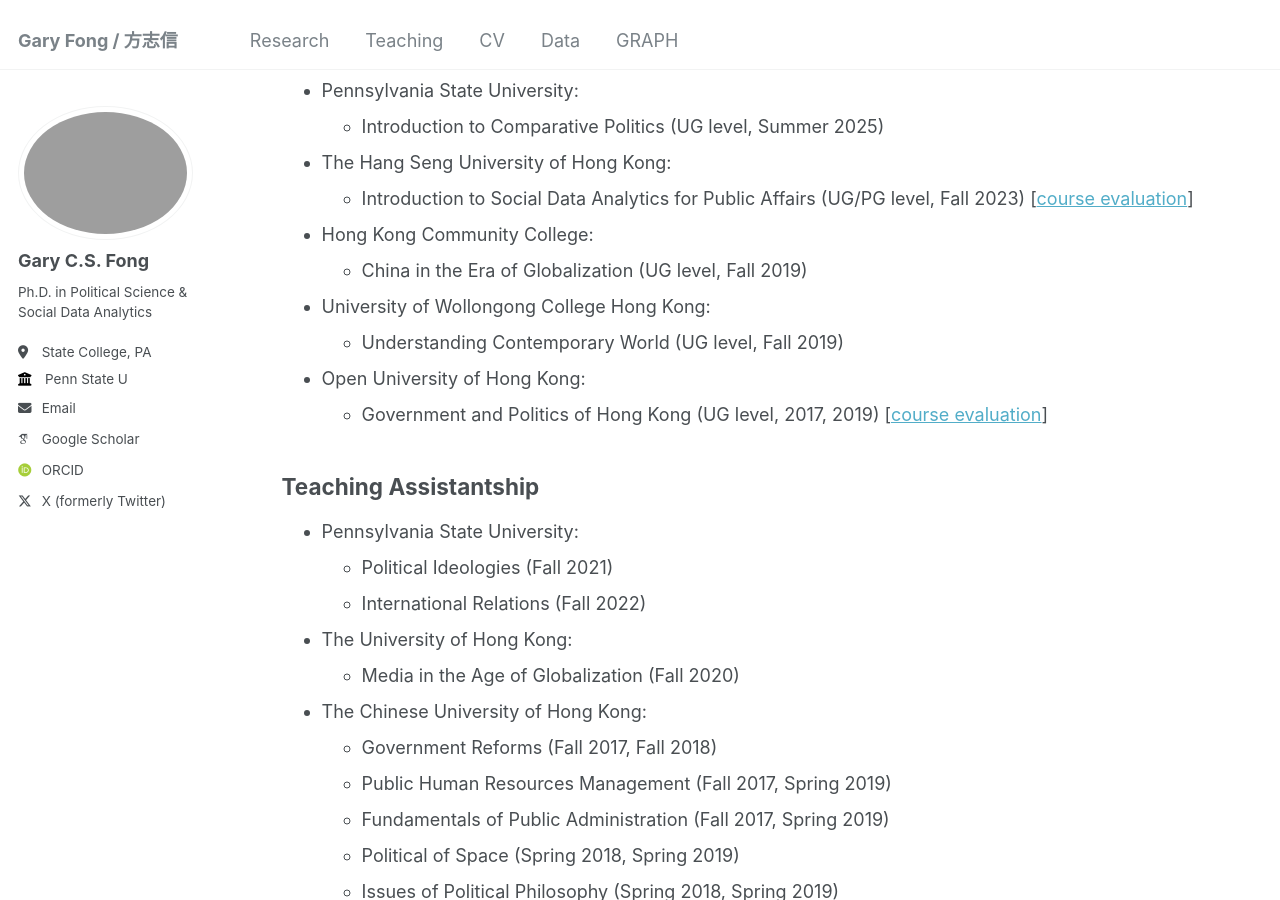
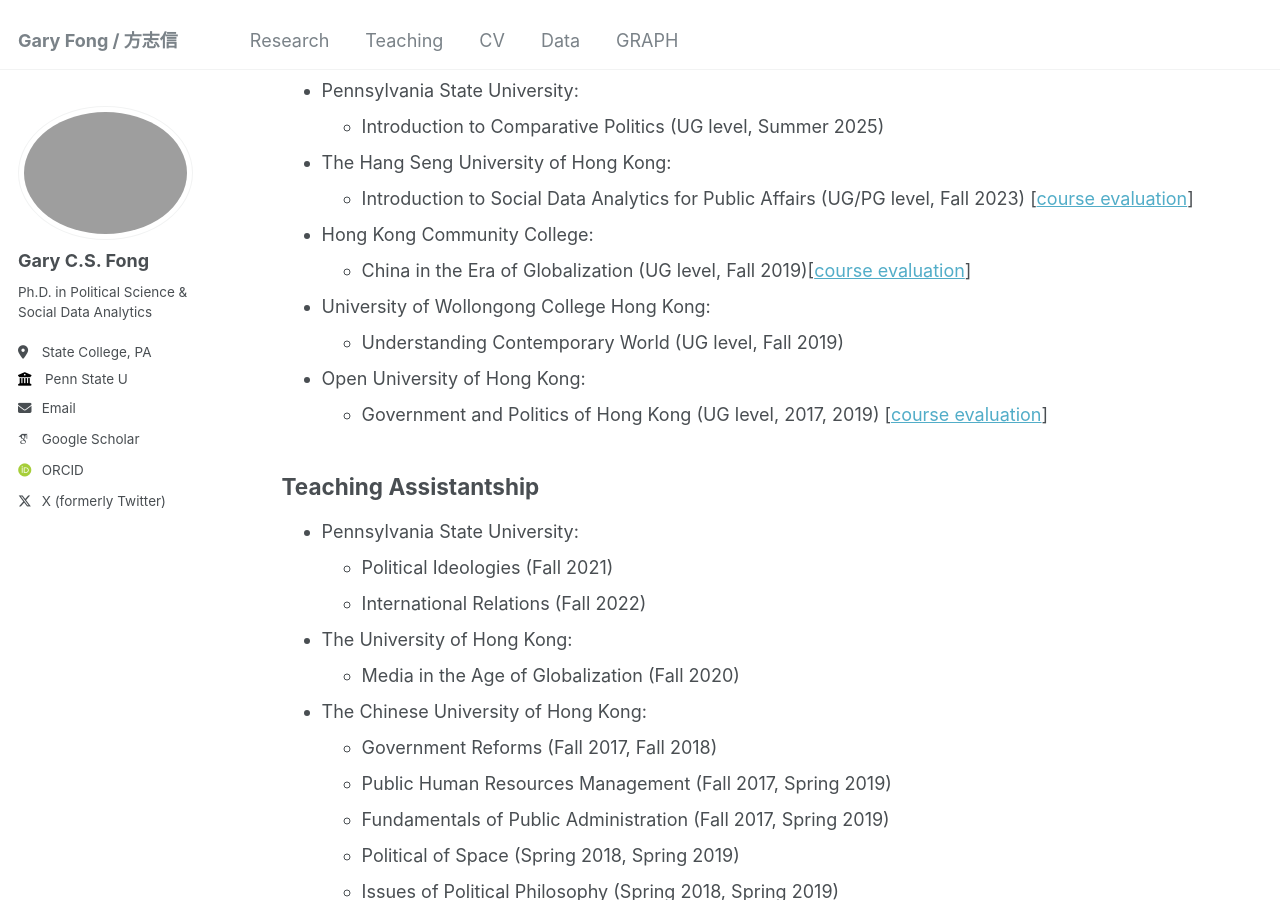
Before and after one commit to sap98fcs/sap98fcs.github.io, a Jekyll site: the page built from _pages/teaching.md, in a window 1280 px wide and 900 px high, scrolled down 554 px. Built offline with Jekyll 4.4.1, drawn with Linux system fonts in a browser that asks for light colours; some web fonts are replaced.

Commit message:
Update teaching.md

```diff
--- a/_pages/teaching.md
+++ b/_pages/teaching.md
@@ -25,7 +25,7 @@ Instructorship
 * The Hang Seng University of Hong Kong:
   * Introduction to Social Data Analytics for Public Affairs (UG/PG level, Fall 2023) [[course evaluation](/files/course/HS_evaluation.xlsx)]
 * Hong Kong Community College:
-  * China in the Era of Globalization (UG level, Fall 2019)
+  * China in the Era of Globalization (UG level, Fall 2019)[[course evaluation](/files/course/HKCC_evaluation.pdf)]
 * University of Wollongong College Hong Kong:
   * Understanding Contemporary World (UG level, Fall 2019)
 * Open University of Hong Kong:
```
